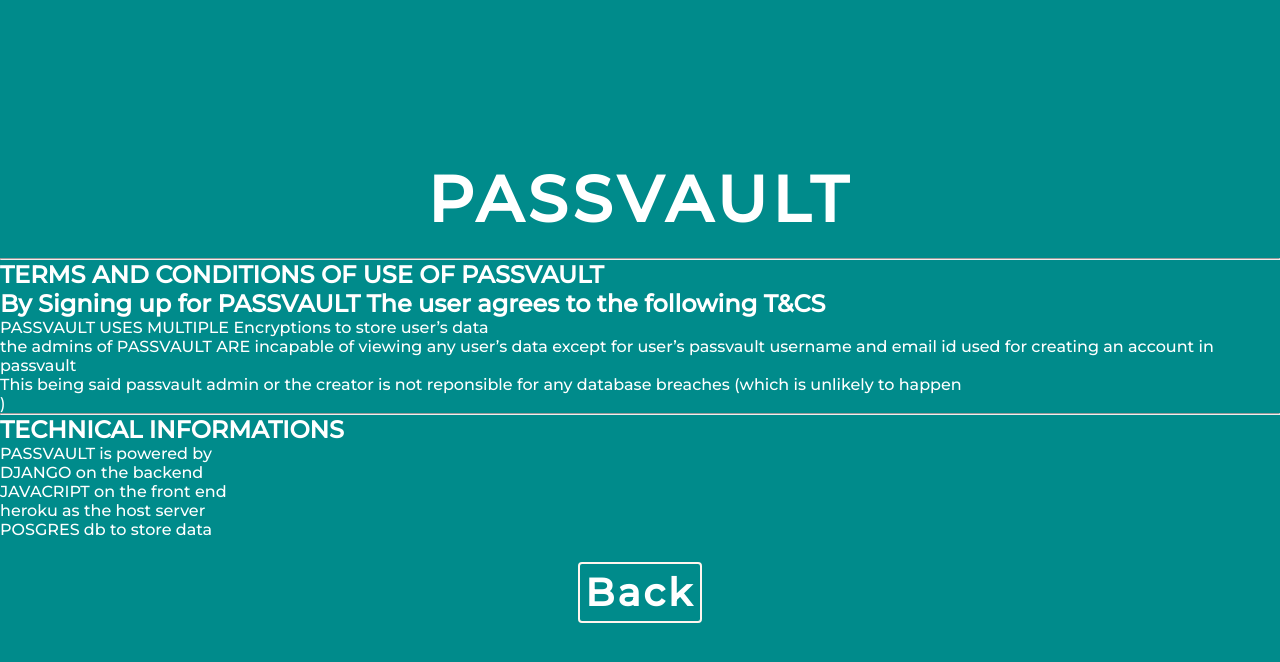
After one commit to satya-sudo/PASSVAULT_WEB, a Django app: template passvault/templates/passvault/T&C.html in a window 1280 px wide. The commit adds this page. Shown: the top 662 px of the page. Run offline with Django 3.2, Linux system fonts and the light colour scheme; the template is opened without the code that fills it, so the values that code supplies are empty; parts of the project's set-up code (start-up, migrations or seed data) failed here and were passed over.

Commit message:
T&C Added

```diff
--- /dev/null
+++ b/passvault/templates/passvault/T&C.html
@@ -0,0 +1,24 @@
+{% extends "passvault/layout.html" %}
+
+{% block body %}
+<h1 class="code-line" data-line-start=0 data-line-end=1 ><a id="TERMS_AND_CONDITIONS_OF_USE_OF_PASSVAULT_0"></a>TERMS AND CONDITIONS OF USE OF PASSVAULT</h1>
+<h2 class="code-line" data-line-start=1 data-line-end=2 ><a id="By_Signing_up_for_PASSVAULT_The_user_agrees_to_the_following_TCS_1"></a>By Signing up for PASSVAULT The user agrees to the following T&amp;CS</h2>
+<ul>
+<li class="has-line-data" data-line-start="2" data-line-end="3">PASSVAULT USES MULTIPLE Encryptions to store user’s data</li>
+<li class="has-line-data" data-line-start="3" data-line-end="4">the admins of PASSVAULT ARE incapable of viewing any user’s data except for user’s passvault username and email id used for creating an account in passvault</li>
+<li class="has-line-data" data-line-start="4" data-line-end="6">This being said passvault admin or the creator is not reponsible for any database breaches (which is unlikely to happen<br>
+)</li>
+</ul>
+<hr>
+<h1 class="code-line" data-line-start=7 data-line-end=8 ><a id="TECHNICAL_INFORMATIONS_7"></a>TECHNICAL INFORMATIONS</h1>
+<p class="has-line-data" data-line-start="8" data-line-end="9">PASSVAULT is powered by</p>
+<ul>
+<li class="has-line-data" data-line-start="9" data-line-end="10">DJANGO on the backend</li>
+<li class="has-line-data" data-line-start="10" data-line-end="11">JAVACRIPT on the front end</li>
+<li class="has-line-data" data-line-start="11" data-line-end="12">heroku as the host server</li>
+<li class="has-line-data" data-line-start="12" data-line-end="13">POSGRES db to store data</li>
+</ul>
+    <ul class="nav-links">
+        <li><a href="{% url 'index'%}">Back</a></li>
+    </ul>
+{% endblock %}
--- a/passvault/templates/passvault/index.html
+++ b/passvault/templates/passvault/index.html
@@ -4,6 +4,8 @@
     <ul class="nav-links">
         <li><a href="{% url 'login_view' %}">Sign-In</a></li>
         <li><a href="{% url 'register' %}">Sign-Up</a></li>
+        <li><a href="{% url 'T&C' %}">Read T&C</a></li>
+
 
     </ul>
 {% endblock %}
--- a/passvault/urls.py
+++ b/passvault/urls.py
@@ -3,6 +3,7 @@ from . import views
 
 urlpatterns = [
     path("",views.index,name='index'),
+    path("T&C",views.T&C,name='T&C')
     path("login",views.login_view,name='login_view'),
     path("signup",views.register,name='register'),
     path('logout',views.logout_view,name='logout_view'),
--- a/passvault/views.py
+++ b/passvault/views.py
@@ -16,6 +16,10 @@ def index(request):
         return HttpResponseRedirect(reverse('userMenu'))
 
     return render(request,"passvault/index.html")
+
+def T&C(request):
+    return render(request,"passvault/T&C.html")
+
 
 def login_view(request):
 
```
Also changed, not shown: termsandcondition.md (added, +13 -0 lines), README.md (added).
